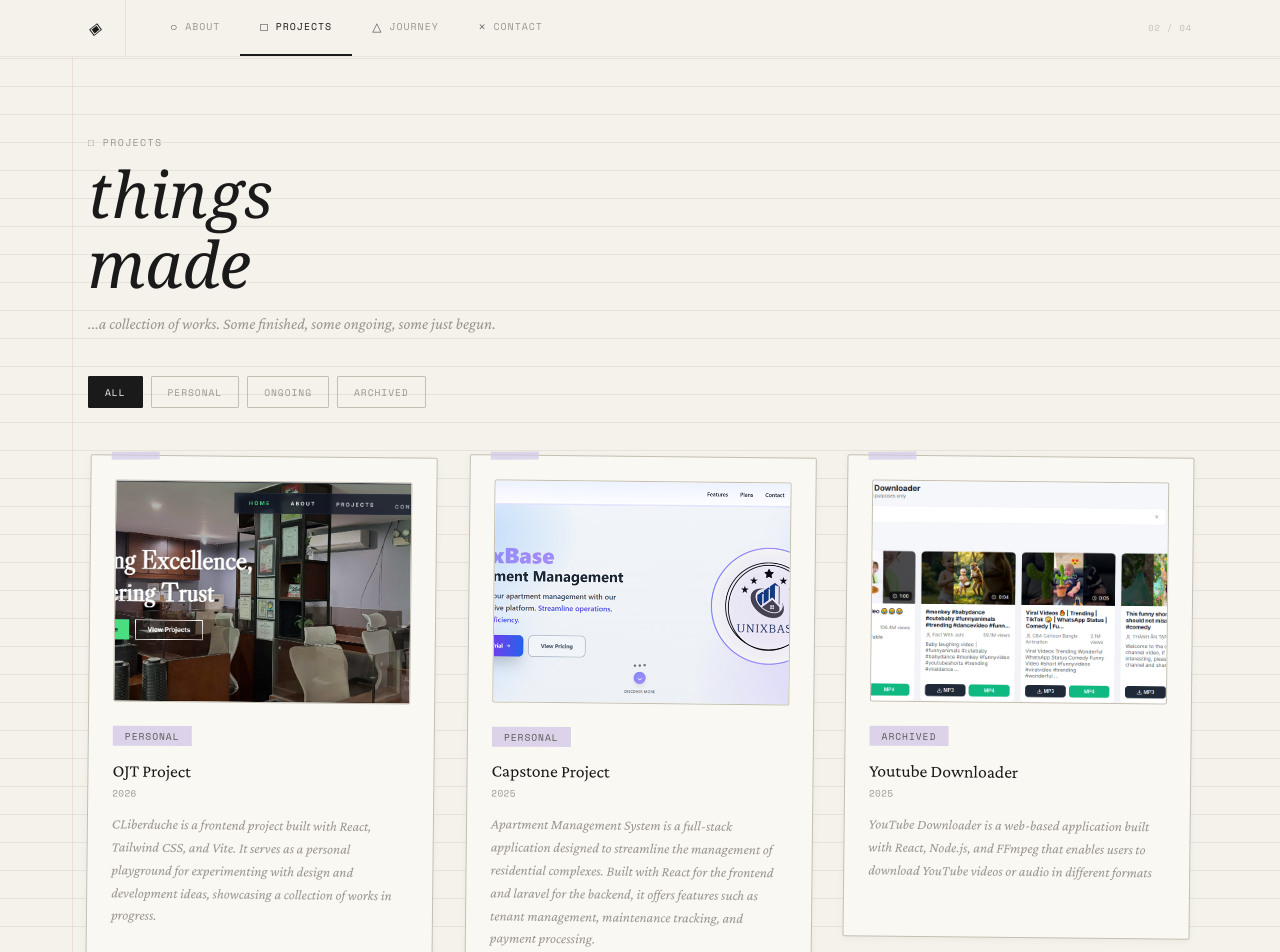
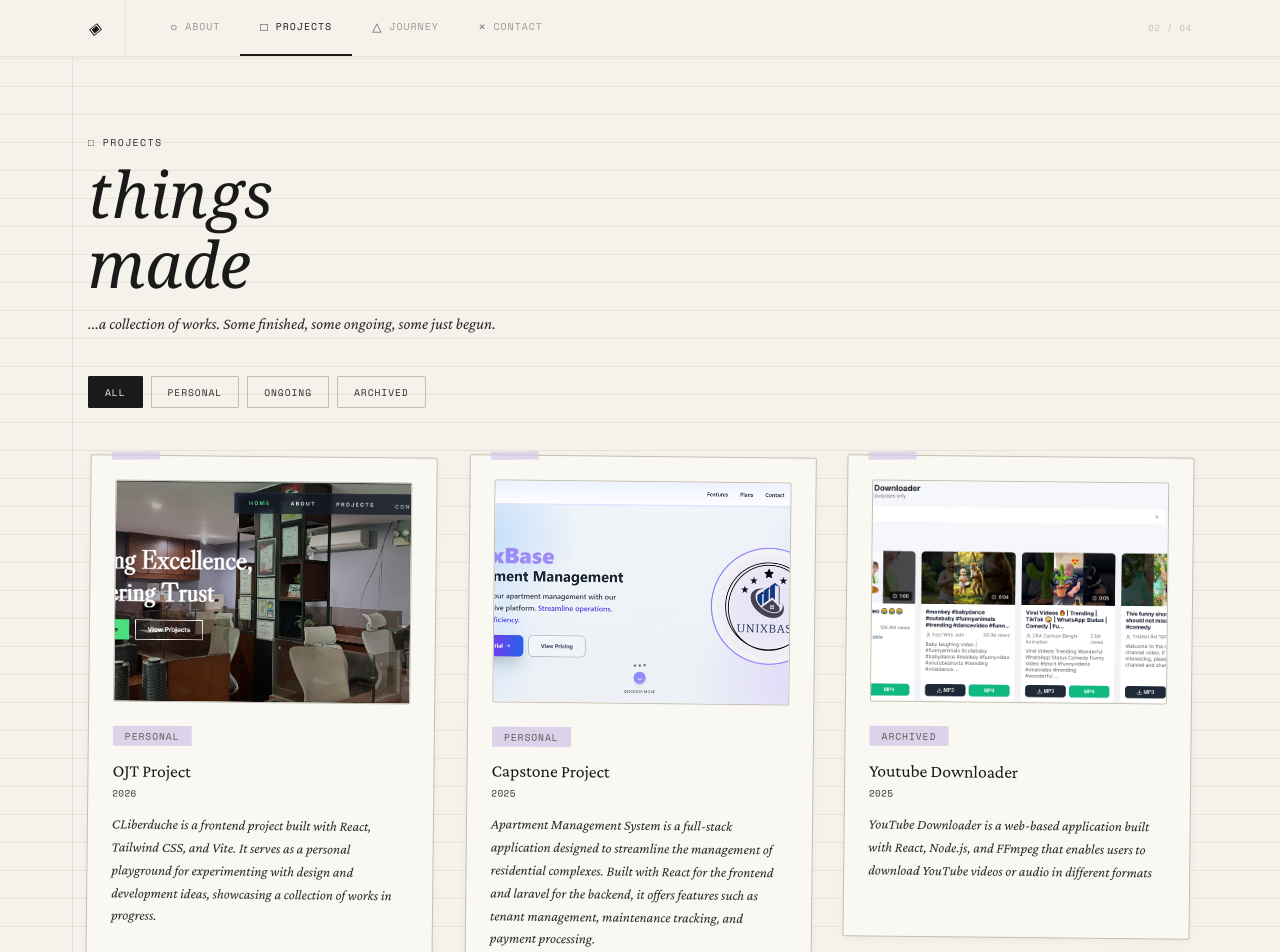
Before and after one commit to Railen-Laminers/portfolio2.0, a React (Vite) app: page /projects in a window 1280 px wide. Shown: the top 952 px of the page. Built offline with nearby package versions, Linux system fonts and the light colour scheme; a web font is replaced by a local one.

Commit message:
Change text-fog to text-void

```diff
--- a/src/components/common/SectionLabel.jsx
+++ b/src/components/common/SectionLabel.jsx
@@ -1,7 +1,7 @@
 // src/components/common/SectionLabel.jsx
 export default function SectionLabel({ children }) {
     return (
-        <p className="font-mono text-[0.62rem] text-fog tracking-[0.14em] mb-2 uppercase">
+        <p className="font-mono text-[0.62rem] text-void tracking-[0.14em] mb-2 uppercase">
             {children}
         </p>
     );
--- a/src/components/pages/AboutSection.jsx
+++ b/src/components/pages/AboutSection.jsx
@@ -50,7 +50,7 @@ export default function AboutSection() {
                         </motion.div>
 
                         <motion.div variants={fadeUp} className="border-l-2 border-smudge pl-5">
-                            <p className="font-mono text-[0.6rem] text-fog tracking-widest mb-1">CURRENTLY LOCATED IN</p>
+                            <p className="font-mono text-[0.6rem] text-void tracking-widest mb-1">CURRENTLY LOCATED IN</p>
                             <p className="font-serif italic text-void text-[1rem]">Laguna</p>
                         </motion.div>
                     </div>
@@ -79,7 +79,7 @@ export default function AboutSection() {
                             ...i remember this.
                         </p>
                         <SketchCard rotate={1.2} accent="#c8d9c4" className="mt-2">
-                            <p className="font-mono text-[0.58rem] text-fog tracking-widest mb-2">NOTE TO SELF /</p>
+                            <p className="font-mono text-[0.58rem] text-void tracking-widest mb-2">NOTE TO SELF /</p>
                             <p className="font-serif italic text-[0.9rem] text-void leading-relaxed">
                                 Start small. Improve every version.
                             </p>
--- a/src/components/pages/ContactSection.jsx
+++ b/src/components/pages/ContactSection.jsx
@@ -91,7 +91,7 @@ export default function ContactSection() {
                                 { label: "EMAIL", value: "railen.laminero@gmail.com" },
                             ].map((item, i) => (
                                 <div key={i} className="border-b border-dashed border-ash pb-4">
-                                    <p className="font-mono text-[0.58rem] text-fog tracking-widest mb-1">{item.label}</p>
+                                    <p className="font-mono text-[0.58rem] text-text-void tracking-widest mb-1">{item.label}</p>
                                     <p className="font-serif italic text-void text-[0.95rem]">{item.value}</p>
                                 </div>
                             ))}
@@ -117,12 +117,12 @@ export default function ContactSection() {
                                     className="text-center py-16"
                                 >
                                     <p className="font-display italic text-ink text-[2.5rem] mb-4">received.</p>
-                                    <p className="font-serif italic text-fog text-[1rem]">
+                                    <p className="font-serif italic text-text-void text-[1rem]">
                                         ...it landed somewhere in the white space. i'll find it.
                                     </p>
                                     <button
                                         onClick={resetForm}
-                                        className="mt-8 font-mono text-[0.6rem] text-fog tracking-widest border-b border-smudge pb-0.5 hover:text-void transition-colors"
+                                        className="mt-8 font-mono text-[0.6rem] text-text-void tracking-widest border-b border-smudge pb-0.5 hover:text-void transition-colors"
                                     >
                                         send another
                                     </button>
--- a/src/components/pages/HeroSection.jsx
+++ b/src/components/pages/HeroSection.jsx
@@ -20,7 +20,7 @@ export default function HeroSection() {
                 animate="show"
                 className="relative z-10 text-center px-6 max-w-3xl"
             >
-                <motion.p variants={fadeUp} className="font-mono text-[0.62rem] text-fog tracking-[0.2em] mb-6 uppercase">
+                <motion.p variants={fadeUp} className="font-mono text-[0.62rem] text-void tracking-[0.2em] mb-6 uppercase">
                     ○ portfolio 2.0
                 </motion.p>
 
@@ -32,7 +32,7 @@ export default function HeroSection() {
                     something
                 </motion.h1>
 
-                <motion.p variants={fadeUp} className="font-serif italic text-fog text-[1.05rem] mb-12 max-w-sm mx-auto leading-relaxed">
+                <motion.p variants={fadeUp} className="font-serif italic text-void text-[1.05rem] mb-12 max-w-sm mx-auto leading-relaxed">
                     ...a portfolio. a sketchbook. a place that became real by being looked at.
                 </motion.p>
 
--- a/src/components/pages/ProjectsSection.jsx
+++ b/src/components/pages/ProjectsSection.jsx
@@ -29,10 +29,10 @@ function CardContent({ project }) {
             <h3 className="font-serif text-[1.1rem] text-ink mt-3 mb-1 leading-snug">
                 {project.title}
             </h3>
-            <p className="font-mono text-[0.58rem] text-fog tracking-wider mb-3">
+            <p className="font-mono text-[0.58rem] text-void tracking-wider mb-3">
                 {project.year}
             </p>
-            <p className="font-serif italic text-[0.88rem] text-fog leading-relaxed">
+            <p className="font-serif italic text-[0.88rem] text-void leading-relaxed">
                 {project.desc}
             </p>
             <div className="mt-4 flex items-center gap-2 opacity-0 group-hover:opacity-100 transition-opacity">
@@ -64,7 +64,7 @@ export default function ProjectsSection() {
                         >
                             things<br />made
                         </h2>
-                        <p className="font-serif text-[1rem] text-fog italic mb-10 max-w-md">
+                        <p className="font-serif text-[1rem] text-void italic mb-10 max-w-md">
                             ...a collection of works. Some finished, some ongoing, some just begun.
                         </p>
                     </motion.div>
@@ -78,7 +78,7 @@ export default function ProjectsSection() {
                                     "font-mono text-[0.6rem] tracking-widest px-4 py-2 border transition-all duration-200 rounded-[1px]",
                                     filter === f
                                         ? "bg-ink text-bone border-ink"
-                                        : "bg-transparent text-fog border-smudge hover:border-fog hover:text-void",
+                                        : "bg-transparent text-void border-smudge hover:border-fog hover:text-void",
                                 ].join(" ")}
                             >
                                 {f}
```
Also changed, not shown: src/components/pages/JourneySection.jsx (+4 -4 lines).
